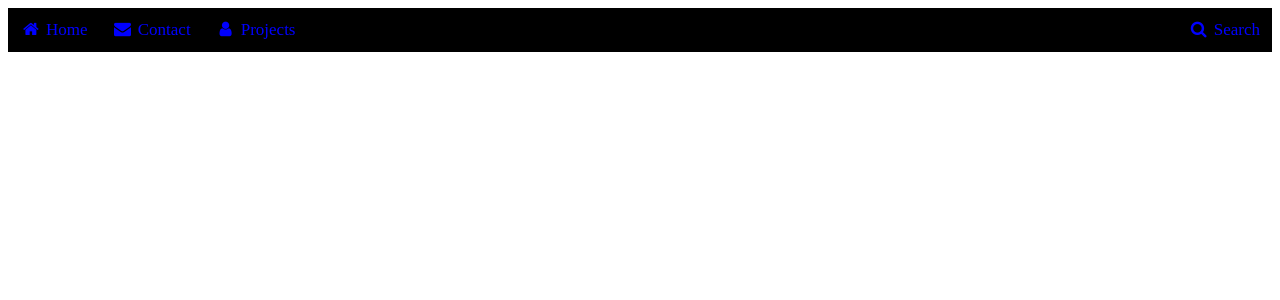
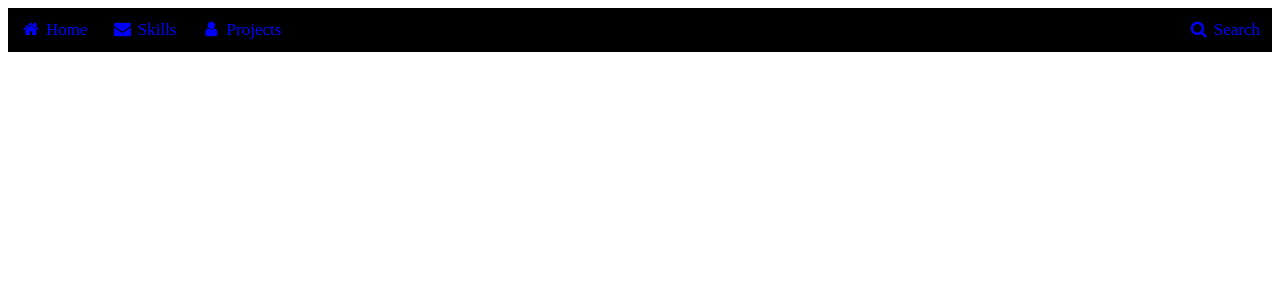
Before and after one commit to IamSila/Portfolio, a Django app: page / in a window 1280 px wide. Shown: the top 300 px of the page. Run offline with Django 4.2, Linux system fonts and the light colour scheme.

Commit message:
skills.html created, added, and included in views

```diff
--- a/portfolio/mySite/templates/base_layout.html
+++ b/portfolio/mySite/templates/base_layout.html
@@ -32,8 +32,8 @@
 
 
     <div class="navbar">
-        <a class="active" href="#"><i class="fa fa-fw fa-home"></i> Home</a>
-        <a href="#"><i class="fa fa-fw fa-envelope"></i> Contact</a>
+        <a class="active" href="{% url 'home' %}"><i class="fa fa-fw fa-home"></i> Home</a>
+        <a href="{% url 'skills' %}"><i class="fa fa-fw fa-envelope"></i> Skills</a>
         <a href="#"><i class="fa fa-fw fa-user"></i> Projects</a>
         <a class="search" href="#"><i class="fa fa-fw fa-search"></i> Search</a>
     </div>
--- /dev/null
+++ b/portfolio/mySite/templates/skills.html
@@ -0,0 +1 @@
+{% extends 'base_layout.html' %}
--- a/portfolio/mySite/views.py
+++ b/portfolio/mySite/views.py
@@ -4,3 +4,6 @@ from django.shortcuts import render
 
 def home(request):
     return render(request, 'index.html')
+
+def skills(request):
+    return render(request, 'skills.html')
--- a/portfolio/portfolio/urls.py
+++ b/portfolio/portfolio/urls.py
@@ -21,4 +21,5 @@ from mySite import views
 urlpatterns = [
     path('admin/', admin.site.urls),
     path('', views.home, name="home"),
+    path('skills/', views.skills, name="skills")
 ]
```
